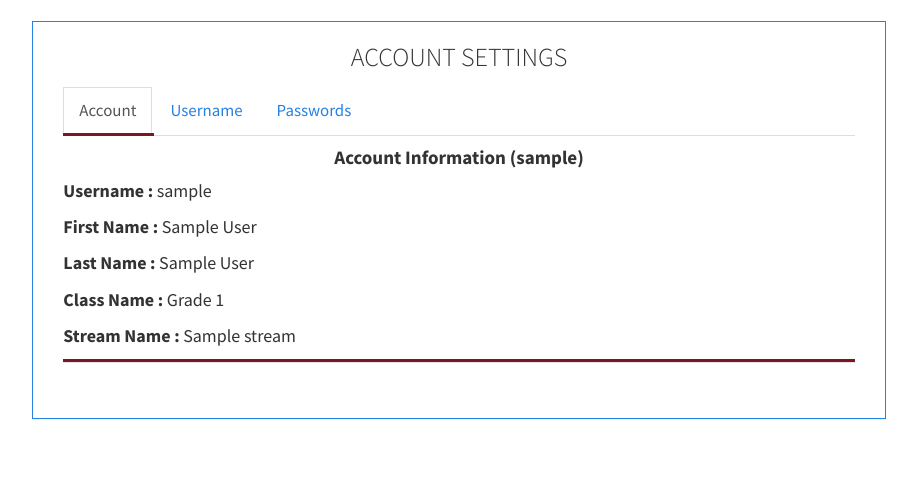
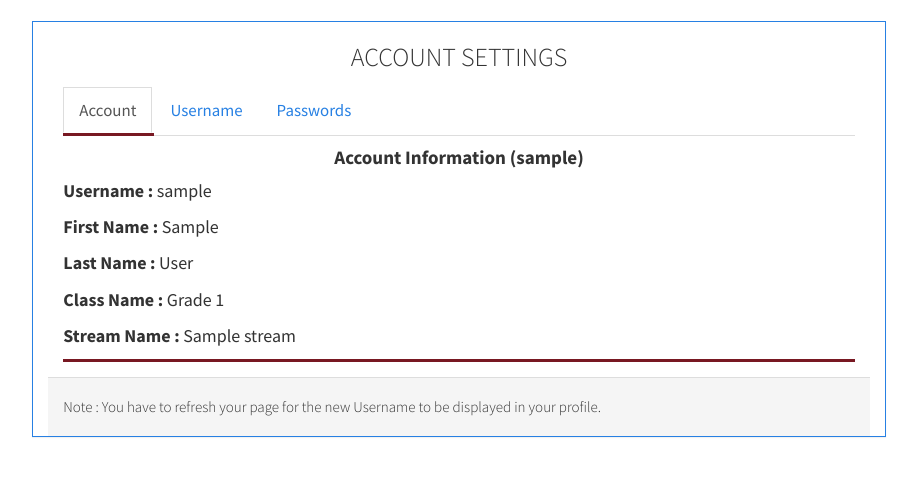
Before and after one commit to AllanJeremy/esomo, a PHP site: page /account/account.php in a window 1280 px wide. Shown: the part 55-532 px from the top of the page, without its empty margins (181-1098 px from the left). Run offline with PHP 8.4, Linux system fonts and the light colour scheme; the visitor is signed in with stand-in values (Sample User, id 1); data comes from the database, SQL or seed files in the repository; tables that the repository leaves empty hold one stand-in row (values such as "Sample post"); some web fonts are replaced.

Commit message:
Added account backend. User can change password and username
TODO:
Should have a limited time for changing passwords/username

Should update information soon as either the forms hve been submitted

```diff
--- a/brookhurst/account/account.php
+++ b/brookhurst/account/account.php
@@ -17,6 +17,8 @@
   //create  a session function handler
   require_once('../functions/session_functions.php');
   $sessionHandler = new SessionFunctions();
+
+  $sessionHandler->updateSessionVars('../esomoDbConnect.php');
 ?>
 <?php
 #load the navigation menu
@@ -26,6 +28,12 @@
 ?>
 
 <?php
+  #function definitions
+  #returns whether the variable contains nonAlphanumeric characters
+	function containsNonAlphanumeric($variable)
+	{
+			return preg_match('/[^a-zA-Z0-9]+/', $variable, $matches);
+	}
 
   #For fetching information from the database
   include_once("../functions/dbInfo.php");
@@ -51,9 +59,18 @@
 		<div class='panel-body'>
 
     <ul class='nav nav-tabs'>
-            <li class='active'><a data-toggle='tab' href='#accInfo'>Account</a></li>
-            <li><a data-toggle='tab' href='#changeUsername'>Username</a></li>
-            <li><a data-toggle='tab' href='#changePassword'>Passwords</a></li>
+            <li class='active'>
+             <a class='hidden-xs' data-toggle='tab' href='#accInfo'>Account</a>
+             <a class='visible-xs' data-toggle='tab' href='#accInfo'><span class='glyphicon glyphicon-user'></span></a>
+            </li>
+            <li>
+              <a class='hidden-xs' data-toggle='tab' href='#changeUsername'>Username</a>
+              <a class='visible-xs' data-toggle='tab' href='#changeUsername'><span class='glyphicon glyphicon-font'></span></a>
+            </li>
+            <li>
+              <a class='hidden-xs' data-toggle='tab' href='#changePassword'>Passwords</a>
+              <a class='visible-xs' data-toggle='tab' href='#changePassword'><span class='glyphicon glyphicon-lock'></span></a>
+            </li>
     </ul>
 
   <div class='tab-content'>
@@ -67,23 +84,23 @@
       </div>
 
      <div class='clear-fix tab-pane' id='changeUsername'>
-      <form class='form' method='POST'>
+      <form class='form' action='?' method='POST'>
         <div class='form-group clearfix' id='changeUsername'>
           <h4><b>Change Username</b></h4>
             <p>Current Username : <i>$currentUsername</i></p><br>
 
             <label class='control-label hidden-xs col-md-2' for='f_newUsername'>New Username :</label>
-            <input class='col-xs-12 col-md-4' type='text' placeholder='New Username' id='f_newUsername'></input><br><br>
+            <input class='col-xs-12 col-md-4' type='text' placeholder='New Username' id='f_newUsername' name='f_newUsernameInput' required></input><br><br>
             <button class='btn btn-default col-xs-offset-4 col-md-offset-4'>CHANGE USERNAME</button>
           </div>
         </form>
       </div>
 
       <div class='clear-fix tab-pane' id='changePassword'>
-        <form class='form' method='POST'>
+        <form class='form' action='?' method='POST'>
             <div class='form-group clearfix' id='changePassword'>
             <h4><b>Change Password</b></h4>
-            <div class='panel panel-info container-fluid'>
+            <div class='panel panel-info container-fluid hidden-xs'>
                 <div class='panel-body'>
                   <p>When creating passwords please note the points below.</p>
                   <ol>
@@ -96,29 +113,169 @@
             </div>
 
             <label class='control-label hidden-xs col-md-2' for='curPass'>Current Password :</label>
-            <input class='col-xs-12 col-md-4' type='text' placeholder='Current Password' id='f_curPass' required></input><br><br>
+            <input class='col-xs-12 col-md-4' type='password' placeholder='Current Password' id='f_curPass' name='f_curPassInput' required></input><br><br>
 
             <label class='control-label hidden-xs col-md-2' for='f_newPass' required>New Password :</label>
-            <input class='col-xs-12 col-md-4' type='text' placeholder='New Password' id='f_newPass' name='f_newPassInput'></input><br><br>
+            <input class='col-xs-12 col-md-4' type='password' placeholder='New Password' id='f_newPass' name='f_newPassInput'></input><br><br>
 
             <label class='control-label hidden-xs col-md-2' for='curPass' required>Confirm Password :</label>
-            <input class='col-xs-12 col-md-4' type='text' placeholder='Confirm Password' id='f_confirm'></input><br><br>
+            <input class='col-xs-12 col-md-4' type='password' placeholder='Confirm Password' id='f_confirm' name='f_confirmInput'></input><br><br>
 
             <button type='submit' class='btn btn-default col-xs-offset-4 col-md-offset-4'>CHANGE PASSWORD</button>
             </div>
           </form>
         </div>
       </div>
-	    <div class='modal-footer'>
-
-	    </div>
 
 	</div>
+
+  <div class='panel-footer'>
+    <h5>Note : You have to refresh your page for the new Username to be displayed in your profile.</h5>
+  </div>
 </div>";
 
   $sessionHandler->redirectNotLoggedUser($pageContent,'login.php');
 ?>
 
+<?php
+  #connection to the database
+  require('../esomoDbConnect.php');
+
+  #include the pass encrypt file - for encrypting the password
+  require_once('../functions/pass_encrypt.php');
+  $passEncrypt = new PasswordEncrypt();
+
+  #returns true if the password change request is valid,otherwise returns false
+  function validatePassword()
+  {
+    #check if passwords match
+      #and
+    #check if password is 8-50 characters long
+    $passLength = strlen(@$_POST['f_newPassInput']);
+
+      if((!($passLength < 8))&&(!($passLength > 50)&&(htmlspecialchars($_POST['f_newPassInput']) == htmlspecialchars($_POST['f_confirmInput']))))#if the password is too short
+      {#if met conditions - valid
+
+        require('../esomoDbConnect.php');
+        $q = "SELECT password FROM accounts WHERE acc_id=".$_SESSION['acc_id'];#select the current password
+        $result=mysqli_query($dbCon,$q);
+        foreach($result as $r)
+        {
+          if(password_verify($_POST['f_curPassInput'],$r['password']))#verify that the password is valid (compare current password input)
+          {
+            return true;
+          }
+          else
+          {
+            echo "Passwords do not match";
+            return false;
+          }
+        }
+
+      }
+      else#if invalid
+      {
+        return false;
+      }
+
+  }
+
+  #alters the table data - changes password
+  function changePassword()
+  {
+    $password = htmlspecialchars($_POST['f_newPassInput']);#sanitized password_get_info
+    $password = $GLOBALS['passEncrypt']->encryptPass($password);#encrypt the password so it can be stored in the database
+
+    $q = "UPDATE accounts
+    SET password=? WHERE student_id=".$_SESSION['acc_id'];
+
+    #if we could prepare the query - change the password
+    if($result = $GLOBALS['dbCon']->prepare($q))#prevent sql injection
+    {
+      $result->bind_param('s',$tmp_pass);
+      $tmp_pass = $password;#bind the new password to the password entry variable for the table
+
+      $result->execute();
+    }
+    else#failed
+    {
+      echo "Failed to prepare the password change query ";#debug
+    }
+
+    #unset the post variables so that every new request does not use previous data
+    unset($_POST['f_curPass']);
+    unset($_POST['f_newPassInput']);
+    unset($_POST['f_confirmInput']);
+  }
+
+  #validate username - returns true if valid and false if invalid
+  function validateUsername()
+  {
+    if(!containsNonAlphanumeric(htmlspecialchars($_POST['f_newUsernameInput'])))#username contains purely alphanumeric characters
+    {
+      return true;
+    }
+    else #username contains invalid characters
+    {
+      return false;
+    }
+  }
+
+  #alters the table data  - changes username
+  function changeUsername()
+  {
+    $newUsername = htmlspecialchars($_POST['f_newUsernameInput']);
+
+    $q = "UPDATE accounts
+    SET username=? WHERE student_id=".$_SESSION['acc_id'];
+
+    #if we could prepare the query - change the password
+    if($result = $GLOBALS['dbCon']->prepare($q))#prevent sql injection
+    {
+      $result->bind_param('s',$tmp_username);
+      $tmp_username = $newUsername;#bind the new password to the password entry variable for the table
+
+      $result->execute();
+
+    }
+    else#failed
+    {
+      echo "Failed to prepare the username change query ";#debug
+    }
+  }
+
+  //WHEN A FORM IS SUBMITTED ON THIS PAGE
+  if($_SERVER['REQUEST_METHOD']=='POST')
+  {
+    #if this is set then the username form was submitted
+    if(@$_POST['f_newUsernameInput']!==null)
+    {
+      if(validateUsername())
+      {
+        changeUsername();
+      }
+      else#username invalid
+      {
+        echo "<p>Username contains some invalid characters. Your username was not changed</p>";
+      }
+    }
+
+    #if these are set, then the password form was submitted
+    if((@$_POST['f_curPassInput']!==null) && (@$_POST['f_newPassInput']!==null) && (@$_POST['f_confirmInput']!==null))
+    {
+      if(validatePassword())#if password is valid
+      {
+        changePassword();
+        echo "<div class='well'> Changed Password</div>";
+      }
+      else#password is invalid
+      {
+        echo "<p>Invalid password information</p>";
+      }
+    }
+  }
+
+?>
 </body>
 
 <!-- jquery and bs javascript -->
--- a/brookhurst/functions/session_functions.php
+++ b/brookhurst/functions/session_functions.php
@@ -9,6 +9,7 @@ class SessionFunctions
 
 		//if the session variables are set abd are not empty
 		if (   (@$_SESSION['std_username']!==''&& @$_SESSION['std_username']!==null)
+			&& (@$_SESSION['acc_id']!=='' && @$_SESSION['acc_id']!==null)
 			&& (@$_SESSION['std_id']!=='' && @$_SESSION['std_id']!==null)
 			&& (@$_SESSION['std_fName']!=='' && @$_SESSION['std_fName']!==null)
 			&& (@$_SESSION['std_lName']!=='' && @$_SESSION['std_lName']!==null)
@@ -83,6 +84,7 @@ class SessionFunctions
 
 		#unset all session variables and suppress errors
 		unset($_SESSION['std_username']);
+		unset($_SESSION['acc_id']);
 		unset($_SESSION['std_id']);
 		unset($_SESSION['std_fName']);
 		unset($_SESSION['std_lName']);
@@ -104,6 +106,7 @@ class SessionFunctions
 
 		session_destroy();
 		unset($_SESSION['std_username']);
+		unset($_SESSION['acc_id']);
 		unset($_SESSION['std_id']);
 		unset($_SESSION['std_fName']);
 		unset($_SESSION['std_lName']);
@@ -150,4 +153,37 @@ class SessionFunctions
 			header('Location:'.$redirectPath);
 		}
 	}
+
+	#updates the session variables explicitly
+	function updateSessionVars($dbPath)
+	{
+		// $_SESSION['std_username'];
+		// $_SESSION['acc_id'];
+		// ($_SESSION['std_id']);
+		// $_SESSION['std_fName'];
+		// $_SESSION['std_lName'];
+		// $_SESSION['std_stream_id'];
+		// $_SESSION['std_class_id'];
+		require($dbPath);
+		$acc_query = 'SELECT acc_id,username,first_name,last_name,student_id FROM accounts WHERE acc_id='.$_SESSION['acc_id'];
+		$std_query = 'SELECT class_id,stream_id FROM students WHERE student_id='.$_SESSION['std_id'];
+
+		$acc_result = mysqli_query($dbCon,$acc_query);
+		$std_result = mysqli_query($dbCon,$std_query);
+
+		foreach($acc_result as $account)
+		{
+			$_SESSION['std_username'] = $account['username'];
+			$_SESSION['acc_id'] = $account['acc_id'];
+			$_SESSION['std_id'] = $account['student_id'];
+			$_SESSION['std_fName'] = $account['first_name'];
+			$_SESSION['std_lName'] = $account['last_name'];
+		}
+
+		foreach($std_result as $student)
+		{
+			$_SESSION['std_stream_id'] = $student['stream_id'];
+			$_SESSION['std_class_id'] = $student['class_id'];
+		}
+	}
 }
```
Also changed, not shown: brookhurst/account/loginHandler.php (+6 -2 lines).
